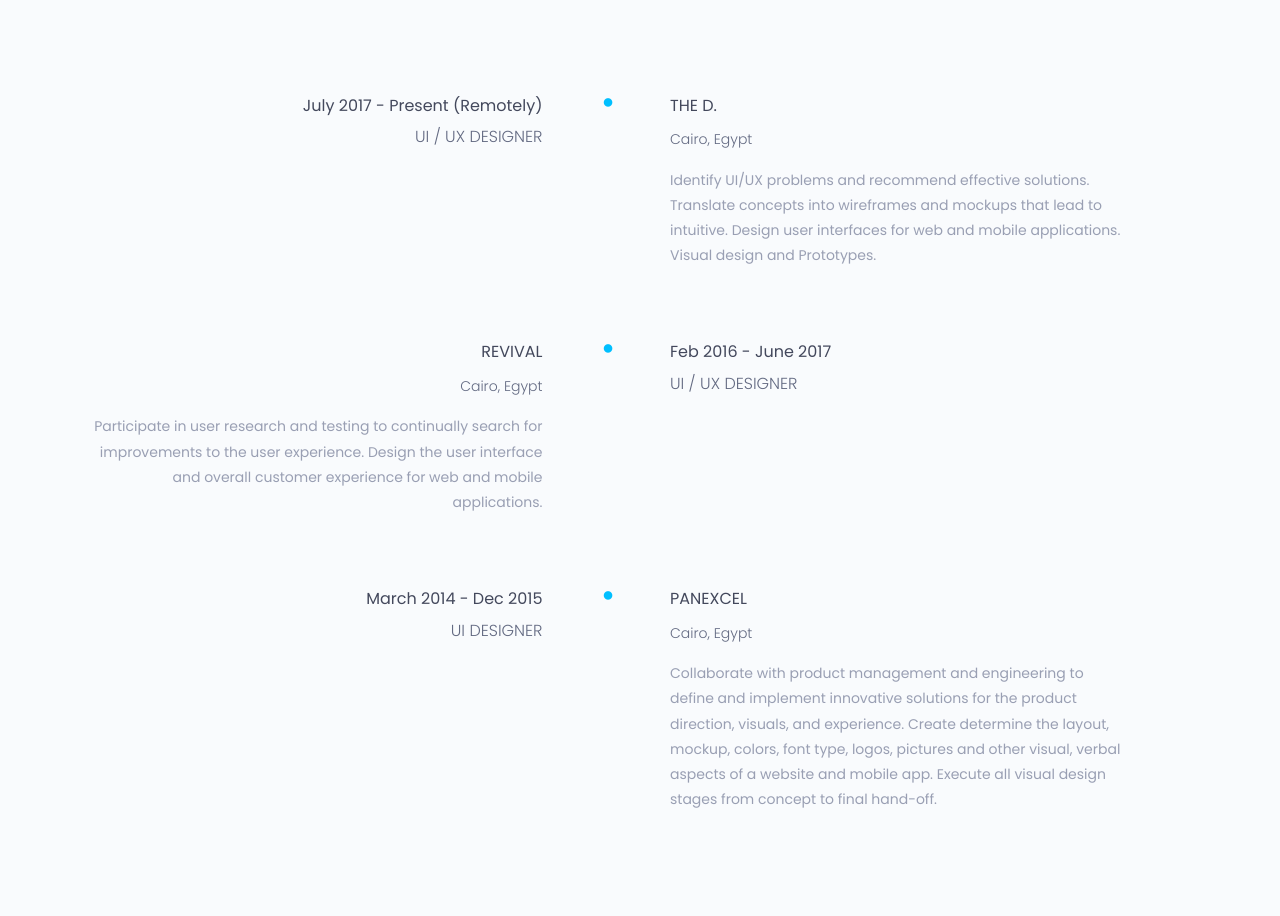
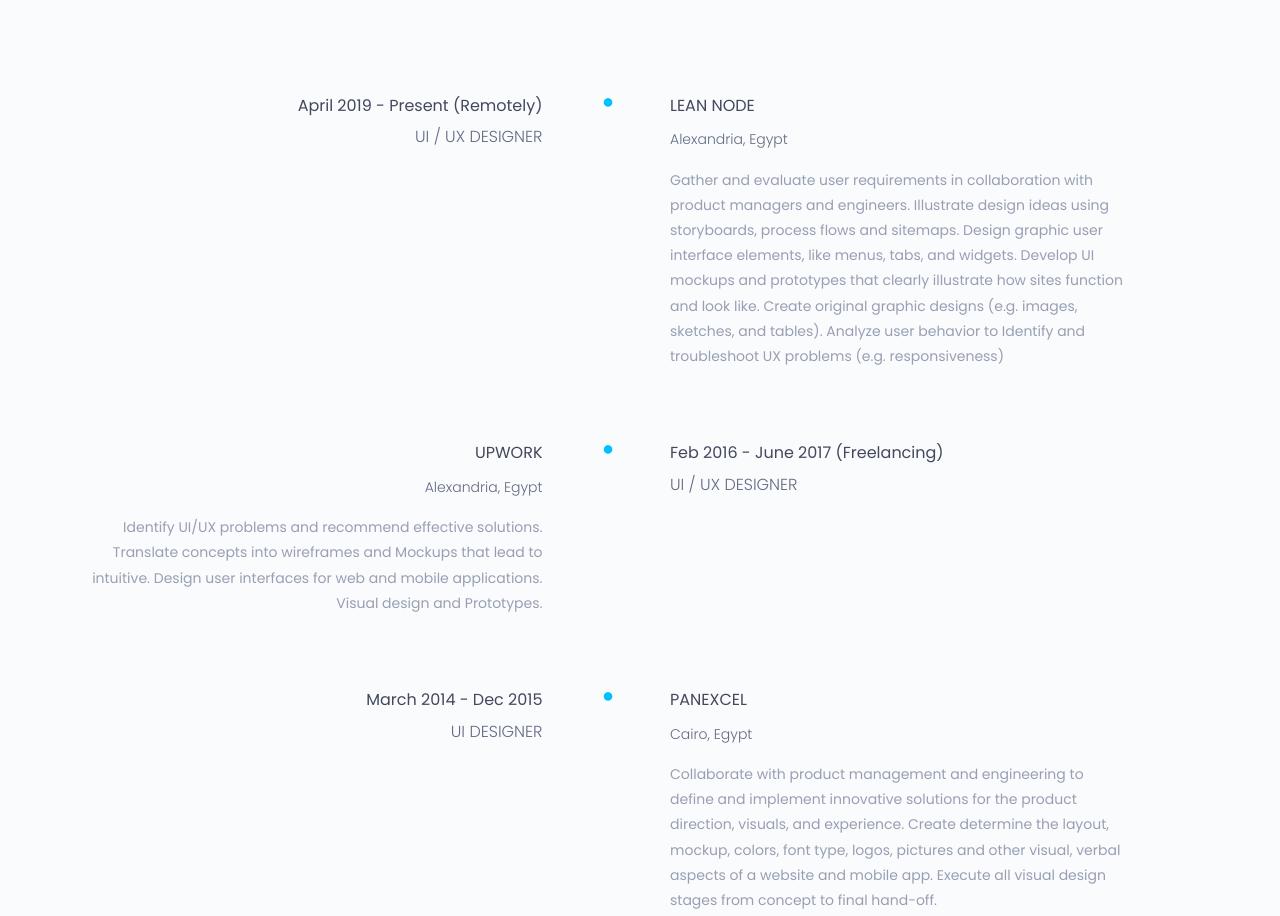
Before and after one commit to engmwm/mahmoud.wahid.github.io, a plain HTML site: page index.html in a window 1280 px wide. Shown: the part 3604-4520 px from the top of the page. Drawn offline with nearby package versions, Linux system fonts and the light colour scheme.

Commit message:
Update index.html

```diff
--- a/index.html
+++ b/index.html
@@ -426,7 +426,7 @@
 										<div class="row">
 											<div class="col-md-5">
 												<div class="experience-time text-right">
-													<h2>July 2017 - Present (Remotely)</h2>
+													<h2>April 2019 - Present (Remotely)</h2>
 													<h3>UI / UX Designer</h3>
 												</div><!--/.experience-time-->
 											</div><!--/.col-->
@@ -435,11 +435,11 @@
 													<div class="timeline-content">
 														<h4 class="title">
 															<span><i class="fa fa-circle" aria-hidden="true"></i></span>
-															The D.
+															Lean Node
 														</h4>
-														<h5>Cairo, Egypt</h5>
+														<h5>Alexandria, Egypt</h5>
 														<p class="description">
-															Identify UI/UX problems and recommend effective solutions. Translate concepts into wireframes and mockups that lead to intuitive. Design user interfaces for web and mobile applications. Visual design and Prototypes.
+															Gather and evaluate user requirements in collaboration with product managers and engineers. Illustrate design ideas using storyboards, process flows and sitemaps. Design graphic user interface elements, like menus, tabs, and widgets. Develop UI mockups and prototypes that clearly illustrate how sites function and look like. Create original graphic designs (e.g. images, sketches, and tables). Analyze user behavior to Identify and troubleshoot UX problems (e.g. responsiveness)
 														</p>
 													</div><!--/.timeline-content-->
 												</div><!--/.timeline-->
@@ -455,7 +455,7 @@
 												<div class="experience-time">
 													<h2>
 														<span><i class="fa fa-circle" aria-hidden="true"></i></span>
-														Feb 2016 - June 2017
+														Feb 2016 - Present
 													</h2>
 													<h3>UI / UX Designer</h3>
 												</div><!--/.experience-time-->
@@ -464,11 +464,11 @@
 												<div class="timeline">
 													<div class="timeline-content text-right">
 														<h4 class="title">
-															Revival
+															Upwork
 														</h4>
-														<h5>Cairo, Egypt</h5>
+														<h5>Alexandria, Egypt</h5>
 														<p class="description">
-															Participate in user research and testing to continually search for improvements to the user experience. Design the user interface and overall customer experience for web and mobile applications.
+															Identify UI/UX problems and recommend effective solutions. Translate concepts into wireframes and Mockups that lead to intuitive. Design user interfaces for web and mobile applications. Visual design and Prototypes.
 														</p>
 													</div><!--/.timeline-content-->
 												</div><!--/.timeline-->
@@ -477,7 +477,7 @@
 												<div class="experience-time">
 													<h2>
 														<span><i class="fa fa-circle" aria-hidden="true"></i></span>
-														Feb 2016 - June 2017
+														Feb 2016 - June 2017 (Freelancing)
 													</h2>
 													<h3>Ui / ux designer</h3>
 												</div><!--/.experience-time-->
```
